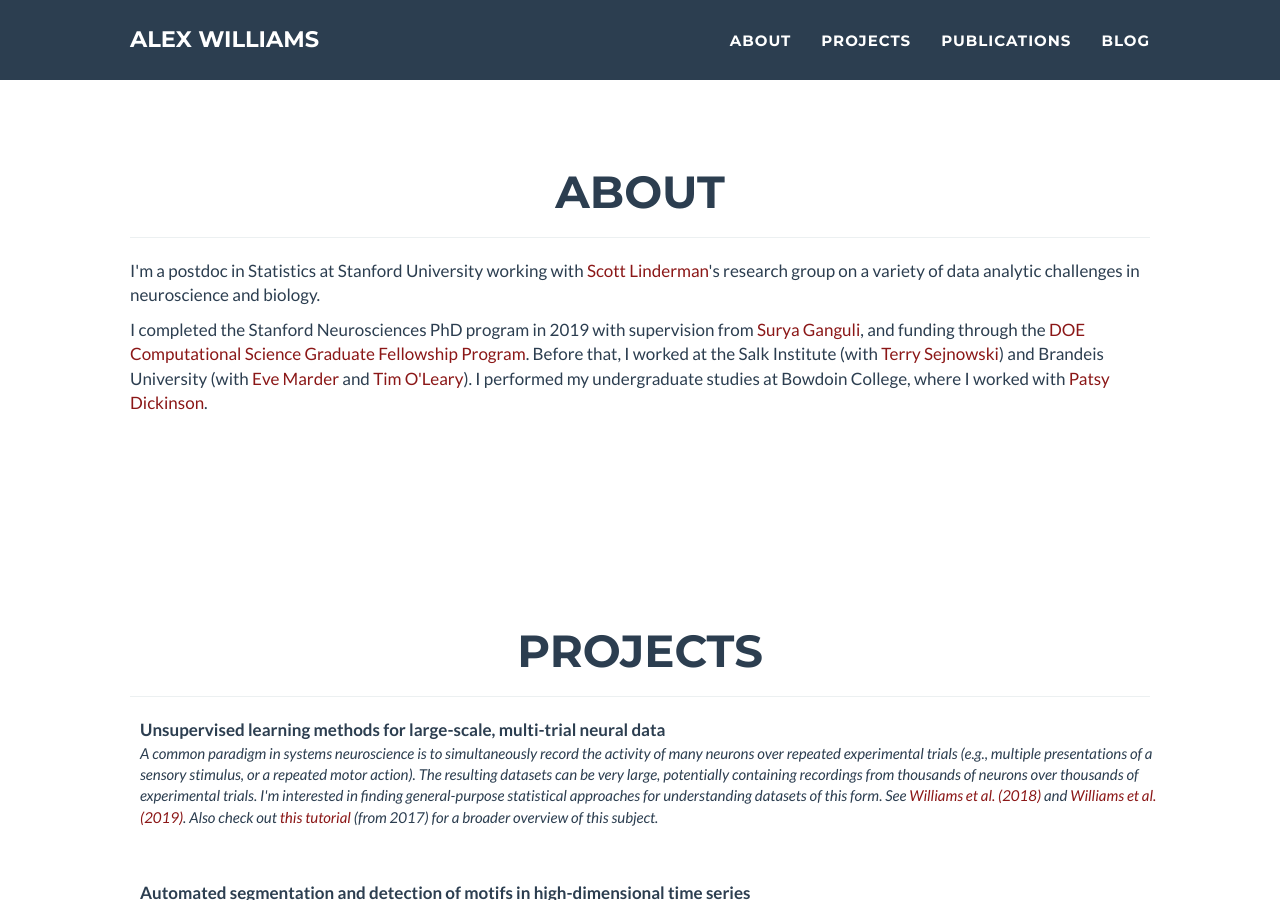
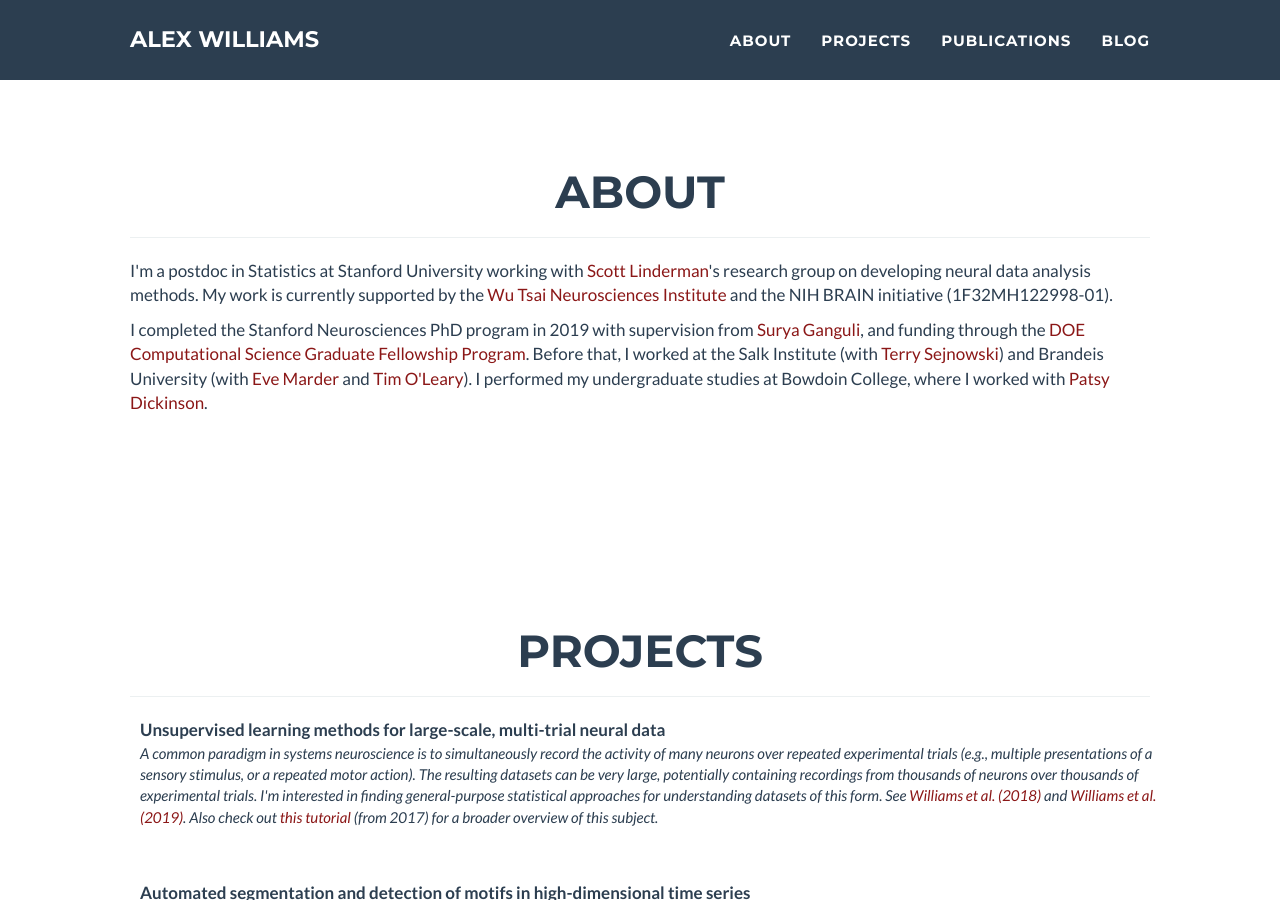
Before and after one commit to ahwillia/ahwillia.github.com, a Jekyll site: the page built from index.html, in a window 1280 px wide and 900 px high, scrolled down 665 px. Built offline with Jekyll 4.4.1, drawn with Linux system fonts in a browser that asks for light colours; nearby versions of some CDN libraries; library files that are not in the unit come from our copies.

Commit message:
tweak aboutme

```diff
--- a/_includes/about.html
+++ b/_includes/about.html
@@ -9,7 +9,7 @@
             </div>
             <div class="row">
                 <div class="col-lg-12">
-                    <p class="small">I'm a postdoc in Statistics at Stanford University working with <a href="https://statistics.stanford.edu/people/scott-linderman" target="_blank">Scott Linderman</a>'s research group on a variety of data analytic challenges in neuroscience and biology. </p>
+                    <p class="small">I'm a postdoc in Statistics at Stanford University working with <a href="https://statistics.stanford.edu/people/scott-linderman" target="_blank">Scott Linderman</a>'s research group on developing neural data analysis methods. My work is currently supported by the <a href="https://neuroscience.stanford.edu/" target="_blank">Wu Tsai Neurosciences Institute</a> and the NIH BRAIN initiative (1F32MH122998-01).</p>
                 </div>
             </div>
             <div class="row">
```
